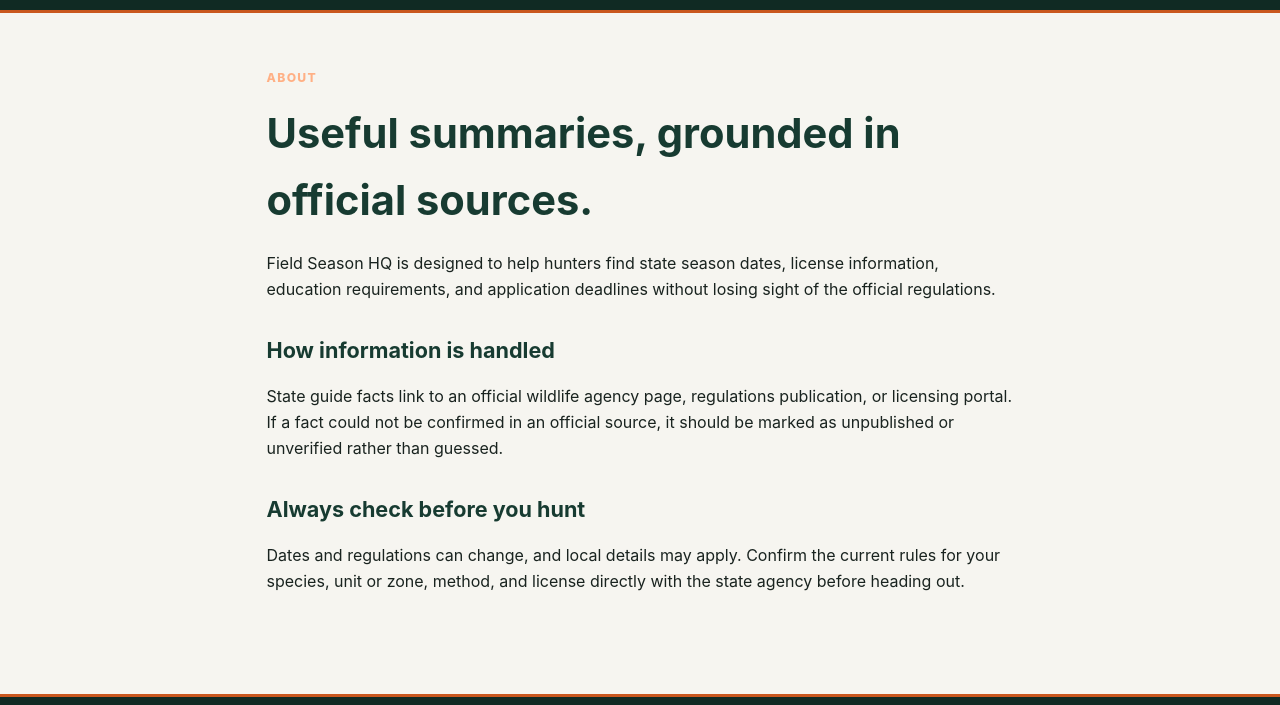
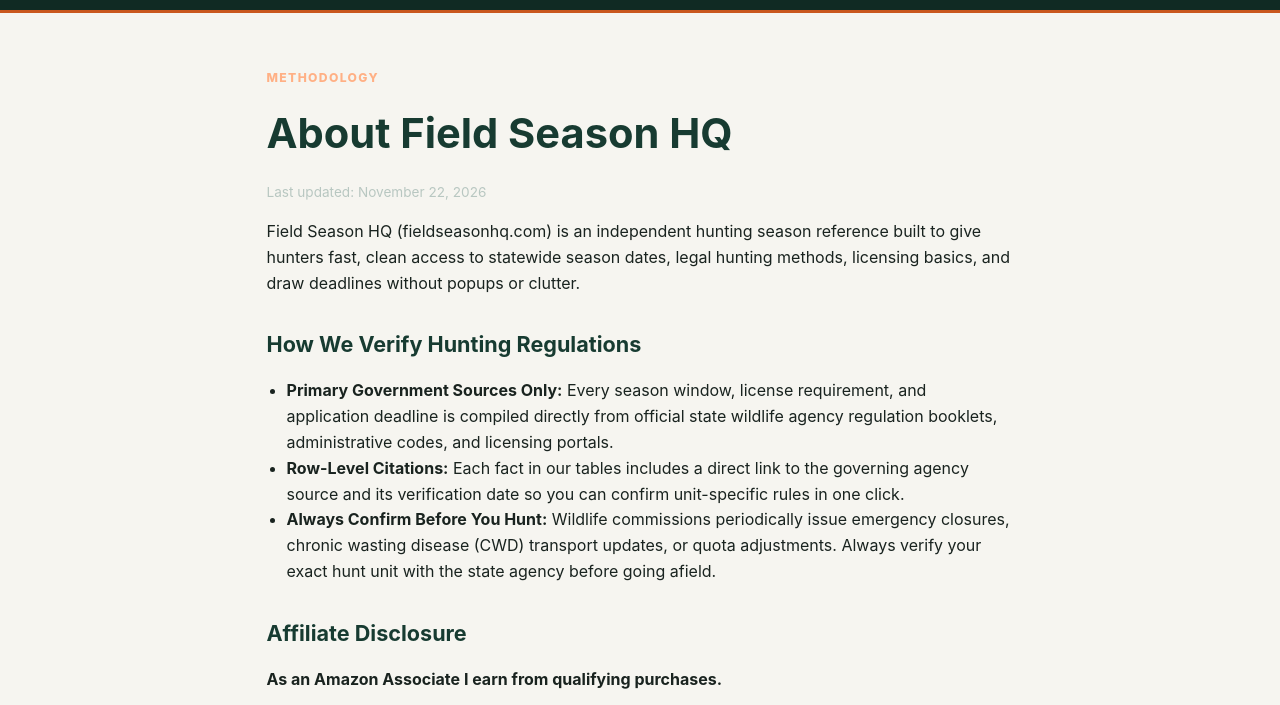
Before and after one commit to waylonahosfg-prog/Fieldseasonhq, an Astro site: page /about in a window 1280 px wide. Shown: the part 56-761 px from the top of the page. Built offline with nearby package versions, Linux system fonts and the light colour scheme; Astro itself is replaced by a stand-in of ours.

Commit message:
Update about.astro

```diff
--- a/src/pages/about.astro
+++ b/src/pages/about.astro
@@ -1,17 +1,26 @@
 ---
 import BaseLayout from '../layouts/BaseLayout.astro';
-const title = 'About Field Season HQ';
-const description = 'Learn how Field Season HQ summarizes hunting dates and license information from official state wildlife agency sources.';
+const title = 'About & Verification Standards | Field Season HQ';
+const description = 'How Field Season HQ compiles, verifies, and cites official 2026–2027 state hunting season dates, licensing rules, and draw deadlines.';
 const canonical = 'https://fieldseasonhq.com/about/';
 ---
 <BaseLayout title={title} description={description} canonical={canonical}>
   <section class="about-section"><div class="container prose">
-    <span class="eyebrow">About</span>
-    <h1>Useful summaries, grounded in official sources.</h1>
-    <p>Field Season HQ is designed to help hunters find state season dates, license information, education requirements, and application deadlines without losing sight of the official regulations.</p>
-    <h2>How information is handled</h2>
-    <p>State guide facts link to an official wildlife agency page, regulations publication, or licensing portal. If a fact could not be confirmed in an official source, it should be marked as unpublished or unverified rather than guessed.</p>
-    <h2>Always check before you hunt</h2>
-    <p>Dates and regulations can change, and local details may apply. Confirm the current rules for your species, unit or zone, method, and license directly with the state agency before heading out.</p>
+    <span class="eyebrow">Methodology</span>
+    <h1>About Field Season HQ</h1>
+    <p class="last-verified">Last updated: November 22, 2026</p>
+
+    <p>Field Season HQ (fieldseasonhq.com) is an independent hunting season reference built to give hunters fast, clean access to statewide season dates, legal hunting methods, licensing basics, and draw deadlines without popups or clutter.</p>
+
+    <h2>How We Verify Hunting Regulations</h2>
+    <ul>
+      <li><strong>Primary Government Sources Only:</strong> Every season window, license requirement, and application deadline is compiled directly from official state wildlife agency regulation booklets, administrative codes, and licensing portals.</li>
+      <li><strong>Row-Level Citations:</strong> Each fact in our tables includes a direct link to the governing agency source and its verification date so you can confirm unit-specific rules in one click.</li>
+      <li><strong>Always Confirm Before You Hunt:</strong> Wildlife commissions periodically issue emergency closures, chronic wasting disease (CWD) transport updates, or quota adjustments. Always verify your exact hunt unit with the state agency before going afield.</li>
+    </ul>
+
+    <h2>Affiliate Disclosure</h2>
+    <p><strong>As an Amazon Associate I earn from qualifying purchases.</strong></p>
+    <p>Field Season HQ includes curated field gear checklists matched to state species and visibility rules. Clicking an Amazon product link does not add any extra cost to your purchase. For full details, see our <a href="/privacy/">Privacy Policy &amp; Affiliate Disclosure</a>.</p>
   </div></section>
 </BaseLayout>
```
